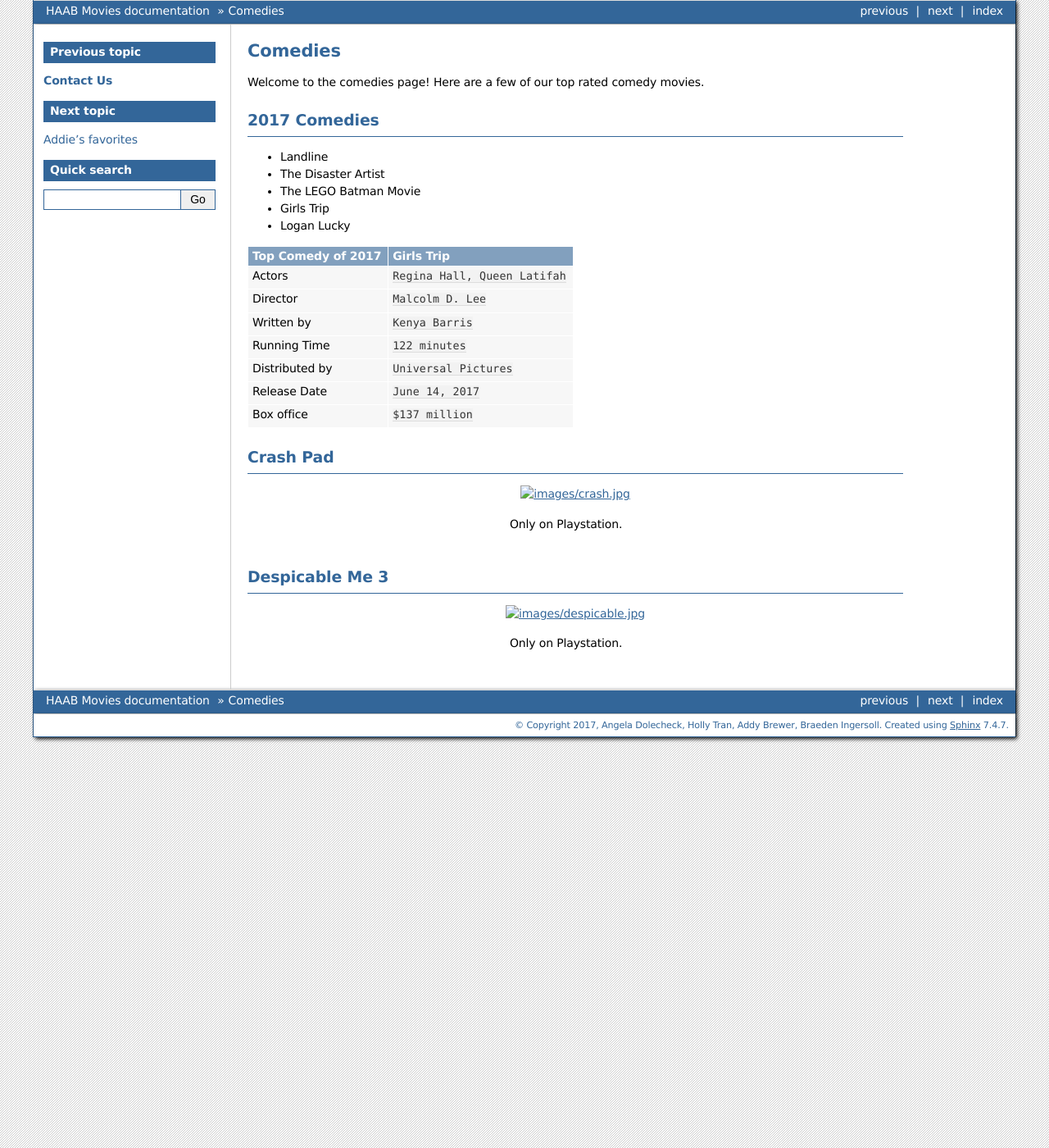
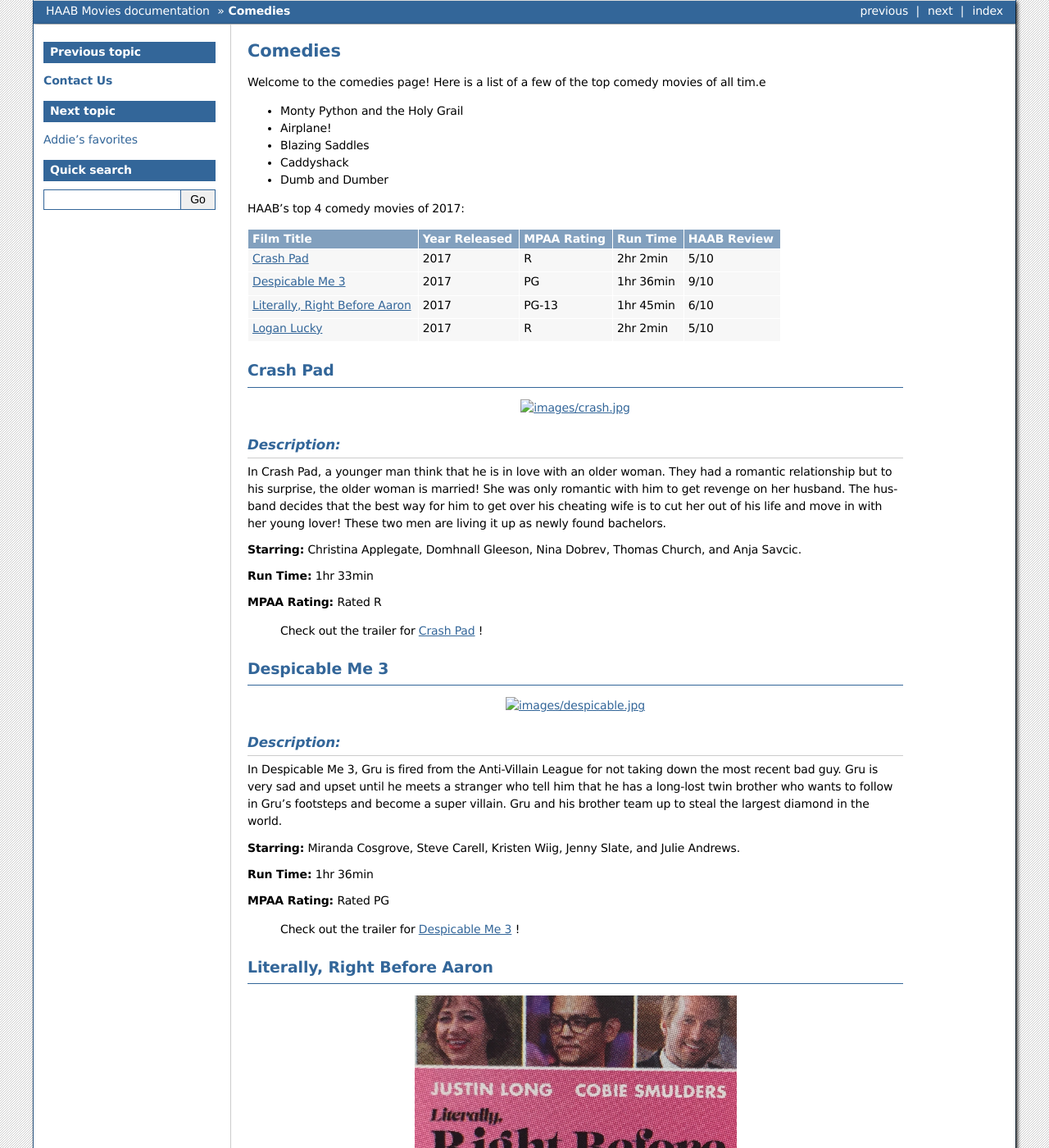
Before and after one commit to braedeningersoll/haab_movies, a Sphinx documentation site: the page built from source/comedy.rst, in a window 1280 px wide and 1400 px high. Shown: the whole window at 82% size. Built offline with Sphinx 7.4.7, drawn with Linux system fonts in a browser that asks for light colours; some of the changed text lies outside the part shown.

Commit message:
adding content to comedy, addies favorites, videogames, and location pages

```diff
--- a/source/comedy.rst
+++ b/source/comedy.rst
@@ -1,44 +1,137 @@
-Comedies
-========
+**Comedies**
+============
 
-Welcome to the comedies page! Here are a few of our top rated
-comedy movies.
-
-2017 Comedies
-~~~~~~~~~~~~~
-
-* Landline
-* The Disaster Artist
-* The LEGO Batman Movie
-* Girls Trip
-* Logan Lucky
-
-===============================  =================================
-Top Comedy of 2017                 Girls Trip
-===============================  =================================
-Actors                             ``Regina Hall, Queen Latifah``
-Director                           ``Malcolm D. Lee``
-Written by                         ``Kenya Barris``
-Running Time                       ``122 minutes``
-Distributed by                     ``Universal Pictures``
-Release Date                       ``June 14, 2017``
-Box office                         ``$137 million``
-===============================  =================================
+Welcome to the comedies page! Here is a list of a few of the top comedy movies of all tim.e
 
 
+* Monty Python and the Holy Grail
+* Airplane!
+* Blazing Saddles
+* Caddyshack
+* Dumb and Dumber
+
+HAAB's top 4 comedy movies of 2017:
+
++-------------------+------------+----------+-----------+---------+
+| Film Title        | Year       | MPAA     | Run Time  | HAAB    |
+|                   | Released   | Rating   |           | Review  |
++===================+============+==========+===========+=========+
+| :ref:`Crashpad`   | 2017       | R        | 2hr 2min  | 5/10    |
++-------------------+------------+----------+-----------+---------+
+| :ref:`Desp`       | 2017       | PG       | 1hr 36min | 9/10    |
++-------------------+------------+----------+-----------+---------+
+| :ref:`aaron`      | 2017       | PG-13    | 1hr 45min | 6/10    |
++-------------------+------------+----------+-----------+---------+
+| :ref:`Logan`      | 2017       | R        | 2hr 2min  | 5/10    |
++-------------------+------------+----------+-----------+---------+
+
+
+.. _Crashpad:
+
 Crash Pad
-~~~~~~~~~~~~
+---------
 
 .. figure:: images/crash.jpg
     :width: 50%
 
-    Only on Playstation.
+*Description:*
+~~~~~~~~~~~~~~
+In Crash Pad, a younger man think that he is in love with an older woman.
+They had a romantic relationship but to his surprise, the older woman is married!
+She was only romantic with him to get revenge on her husband. The husband decides that the
+best way for him to get over his cheating wife is to cut her out of his life and move in with
+her young lover! These two men are living it up as newly found bachelors.
+
+**Starring:** Christina Applegate, Domhnall Gleeson, Nina Dobrev,
+Thomas Church, and Anja Savcic.
+
+**Run Time:** 1hr 33min
+
+**MPAA Rating:** Rated R
+
+
+    Check out the trailer for `Crash Pad`_ !
+
+.. _Crash Pad: https://www.youtube.com/watch?v=HfLuNqpK7yg
+
+.. _desp:
 
 Despicable Me 3
-~~~~~~~~~~~~~~~~~~
-
+---------------
 
 .. figure:: images/despicable.jpg
     :width: 50%
 
-    Only on Playstation.
+*Description:*
+~~~~~~~~~~~~~~
+In Despicable Me 3, Gru is fired from the Anti-Villain League for not taking down the most recent bad guy.
+Gru is very sad and upset until he meets a stranger who tell him that he has a long-lost twin brother
+who wants to follow in Gru's footsteps and become a super villain. Gru and his brother team up to steal the
+largest diamond in the world.
+
+**Starring:** Miranda Cosgrove, Steve Carell, Kristen Wiig, Jenny Slate, and
+Julie Andrews.
+
+
+**Run Time:** 1hr 36min
+
+**MPAA Rating:** Rated PG
+
+    Check out the trailer for `Despicable Me 3`_ !
+
+.. _Despicable Me 3: https://www.youtube.com/watch?v=euz-KBBfAAo
+
+
+.. _aaron:
+
+Literally, Right Before Aaron
+-----------------------------
+
+
+.. figure:: images/aaron.jpg
+    :width: 50%
+
+*Description:*
+~~~~~~~~~~~~~~
+
+Adam has just broken up with his girlfriend and he is devastated when he finds
+out that his ex is engaged. To make things even worse, he gets invited to the wedding. Adam
+still has feeling for his ex but at the wedding, he has to try and convince everyone that he
+doesn't have feelings for her anymore. When he is home he discovered the hard truth of love
+and life.
+
+**Starring:** Cobie Smulders, Justin Long, Dana Delany, Kristen Schaal, and Ryan Hansen.
+
+**Run Time:** 1hr 36min
+
+**MPAA Rating:** Rated PG
+    Check out the trailer for `Literally Right Before Aaron`_ !
+
+.. _Literally Right Before Aaron: https://www.youtube.com/watch?v=ruJWLgLiSX0
+
+.. _logan:
+
+Logan Lucky
+-----------
+
+
+.. figure:: images/logan.jpg
+    :width: 50%
+
+*Description:*
+~~~~~~~~~~~~~~
+
+In Logan Lucky, Jimmy got fired from his job and convinces his brother and sister
+to help him rob the Charlotte Motor Speedway during a NASCAR race. To do this, they need
+help from one of their friends who is in prison. The Logan family always seems to have
+things go wrong so this will be an adventure.
+
+**Starring:** Daniel Craig, Channing Tatum, Adam Driver, Riley Keough, and Seth MacFarlane.
+
+**Run Time:** 1hr 59min
+
+**MPAA Rating:** Rated PG- 13
+
+    Check out the trailer for `Logan Lucky`_ !
+
+.. _Logan Lucky: https://www.youtube.com/watch?v=ruJWLgLiSX0
```
Also changed, not shown: source/addies_favorites.rst (added, +42 -0 lines), source/location.rst (+20 -4 lines), source/videogames.rst (+35 -10 lines), source/images/aaron.jpg (added), source/images/application.jpg (added), source/images/logan.jpg (added), source/images/store.jpg (added), 1 other file.
